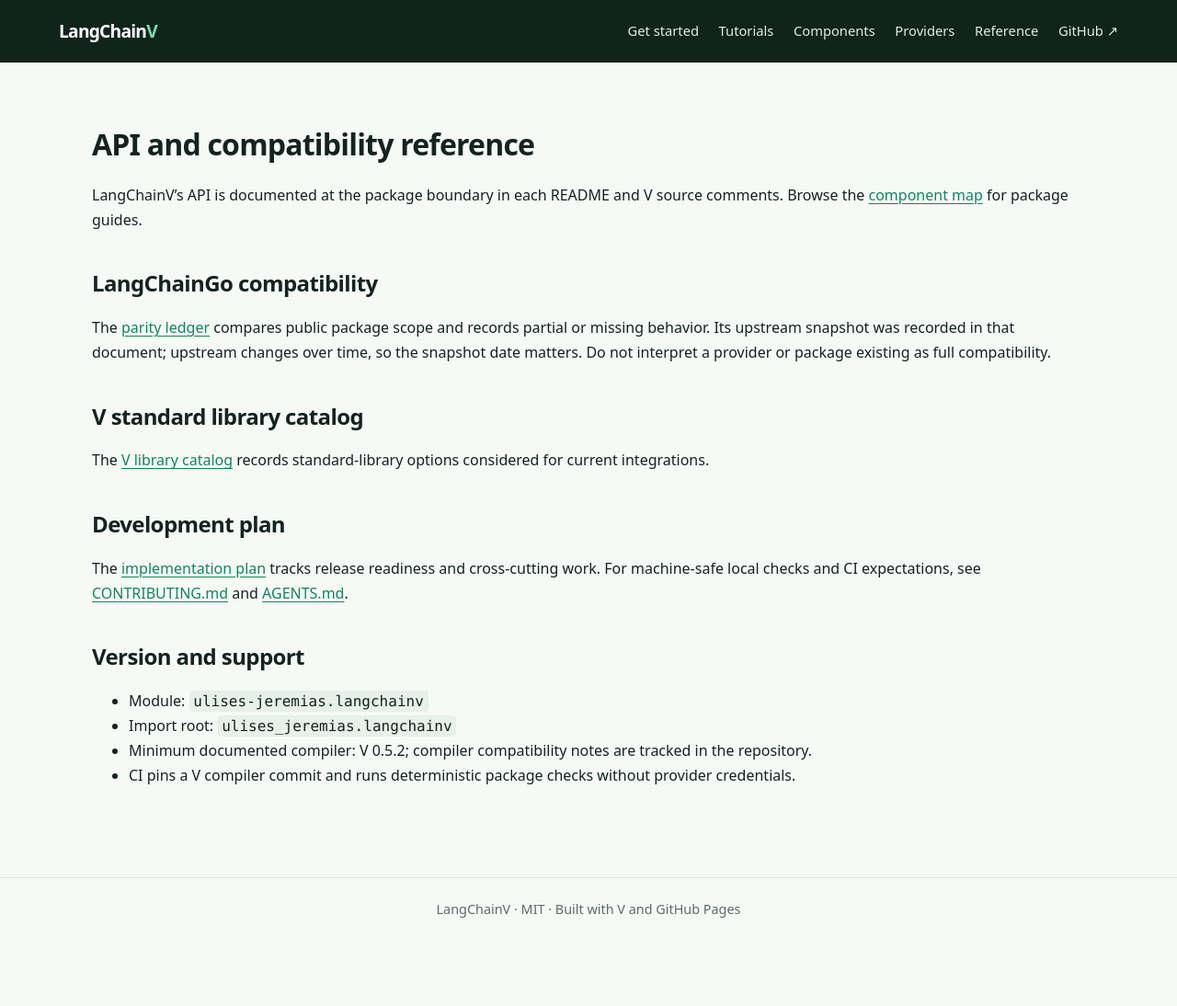
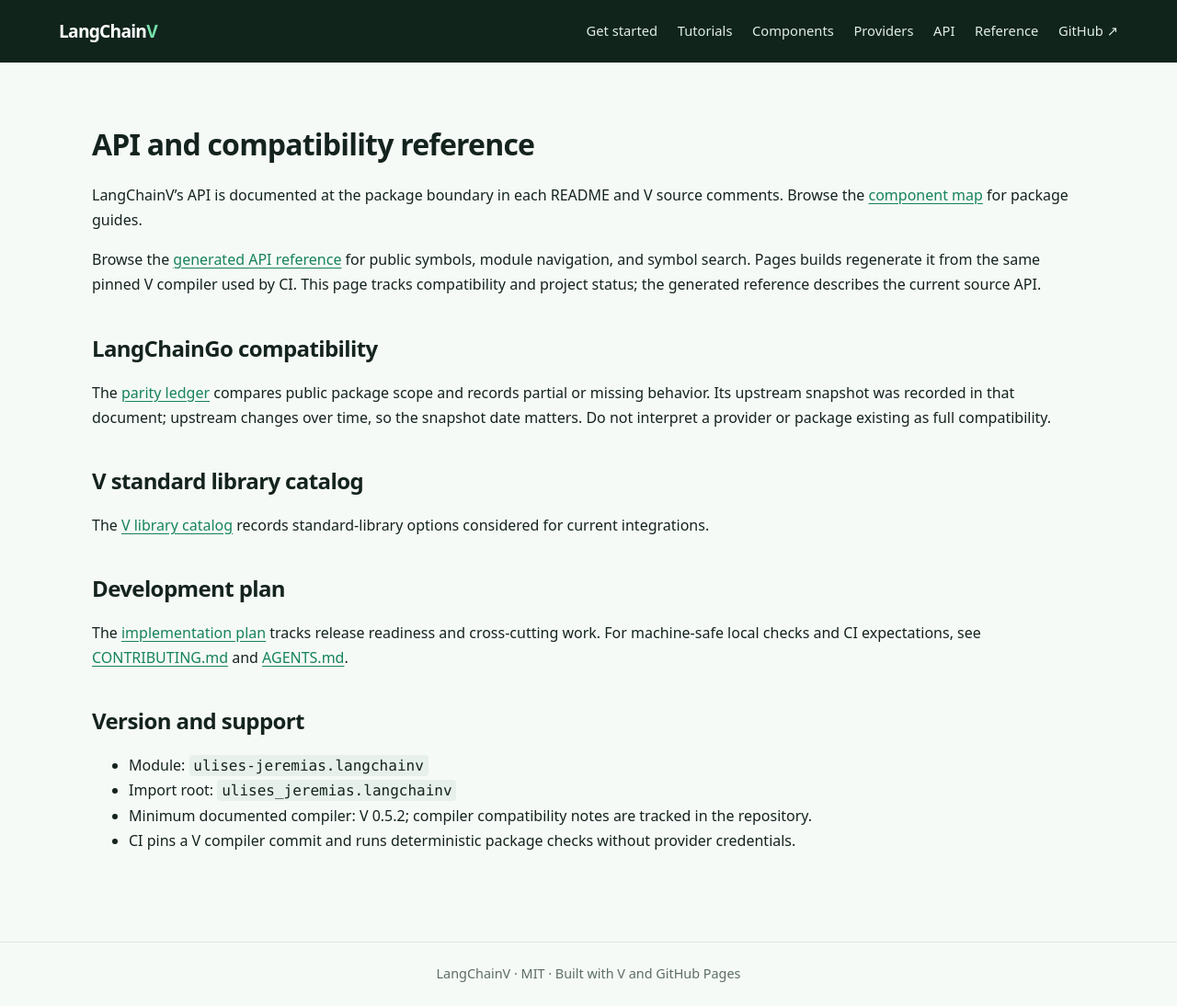
Before and after one commit to ulises-jeremias/langchainv, a Jekyll site: the page built from docs/reference.md, in a window 1280 px wide. Shown: the whole page at 92% size. Built offline with Jekyll 4.4.1, drawn with Linux system fonts in a browser that asks for light colours; before the commit the page ends 1024 px from its top, so only the background shows below that.

Commit message:
docs: publish searchable generated API reference

```diff
--- a/docs/_layouts/default.html
+++ b/docs/_layouts/default.html
@@ -15,6 +15,7 @@
         <a href="{{ '/tutorials/' | relative_url }}">Tutorials</a>
         <a href="{{ '/components/' | relative_url }}">Components</a>
         <a href="{{ '/providers/' | relative_url }}">Providers</a>
+        <a href="{{ '/api/' | relative_url }}">API</a>
         <a href="{{ '/reference/' | relative_url }}">Reference</a>
         <a href="https://github.com/ulises-jeremias/langchainv">GitHub ↗</a>
       </nav>
--- a/docs/reference.md
+++ b/docs/reference.md
@@ -7,6 +7,11 @@
 # API and compatibility reference
 
 LangChainV's API is documented at the package boundary in each README and V source comments. Browse the [component map](../components/) for package guides.
+
+Browse the [generated API reference](../api/) for public symbols, module
+navigation, and symbol search. Pages builds regenerate it from the same pinned
+V compiler used by CI. This page tracks compatibility and project status; the
+generated reference describes the current source API.
 
 ## LangChainGo compatibility
 
```
Also changed, not shown: docs/index.md (+2 -0 lines), .github/workflows/pages.yml, README.md.
